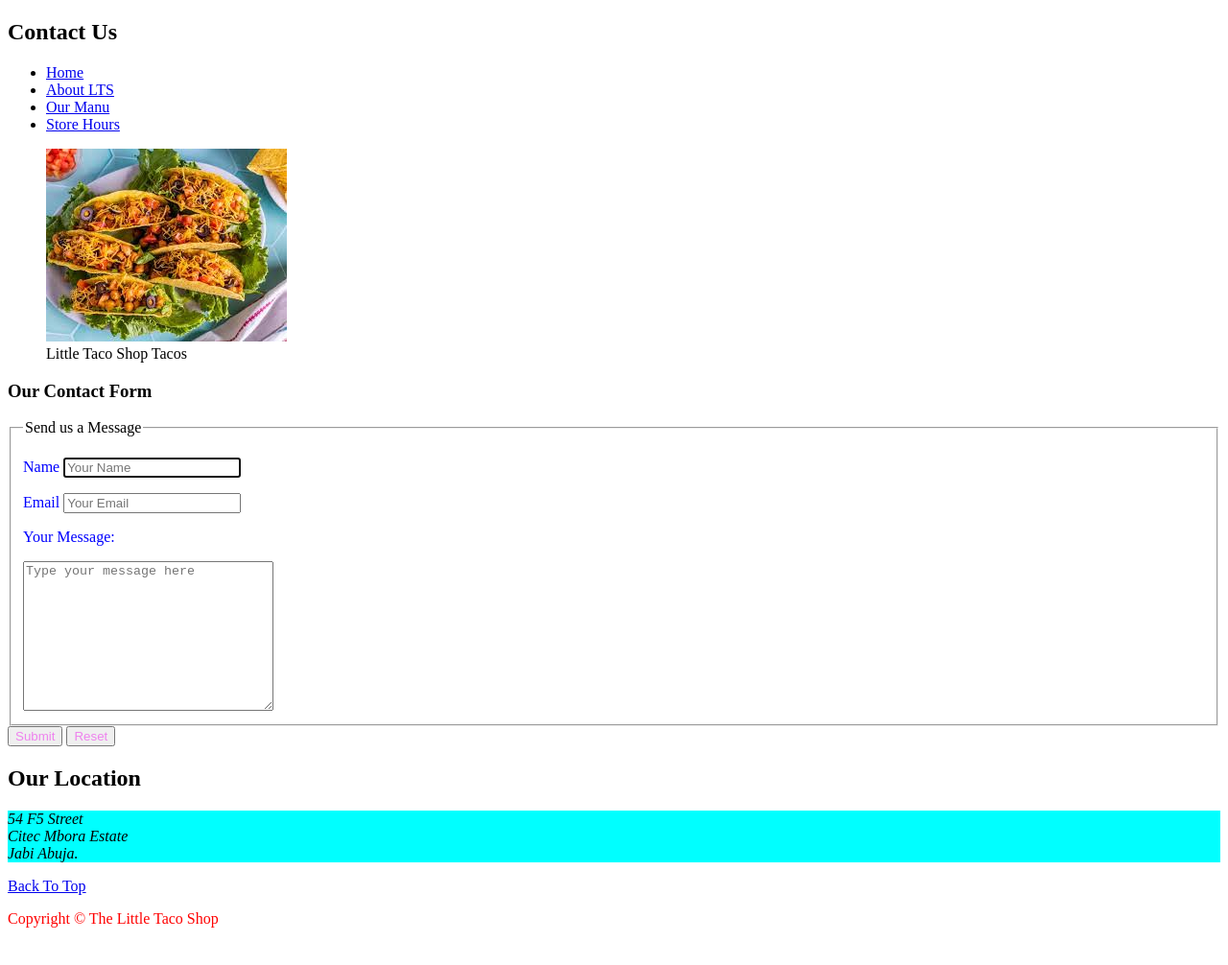
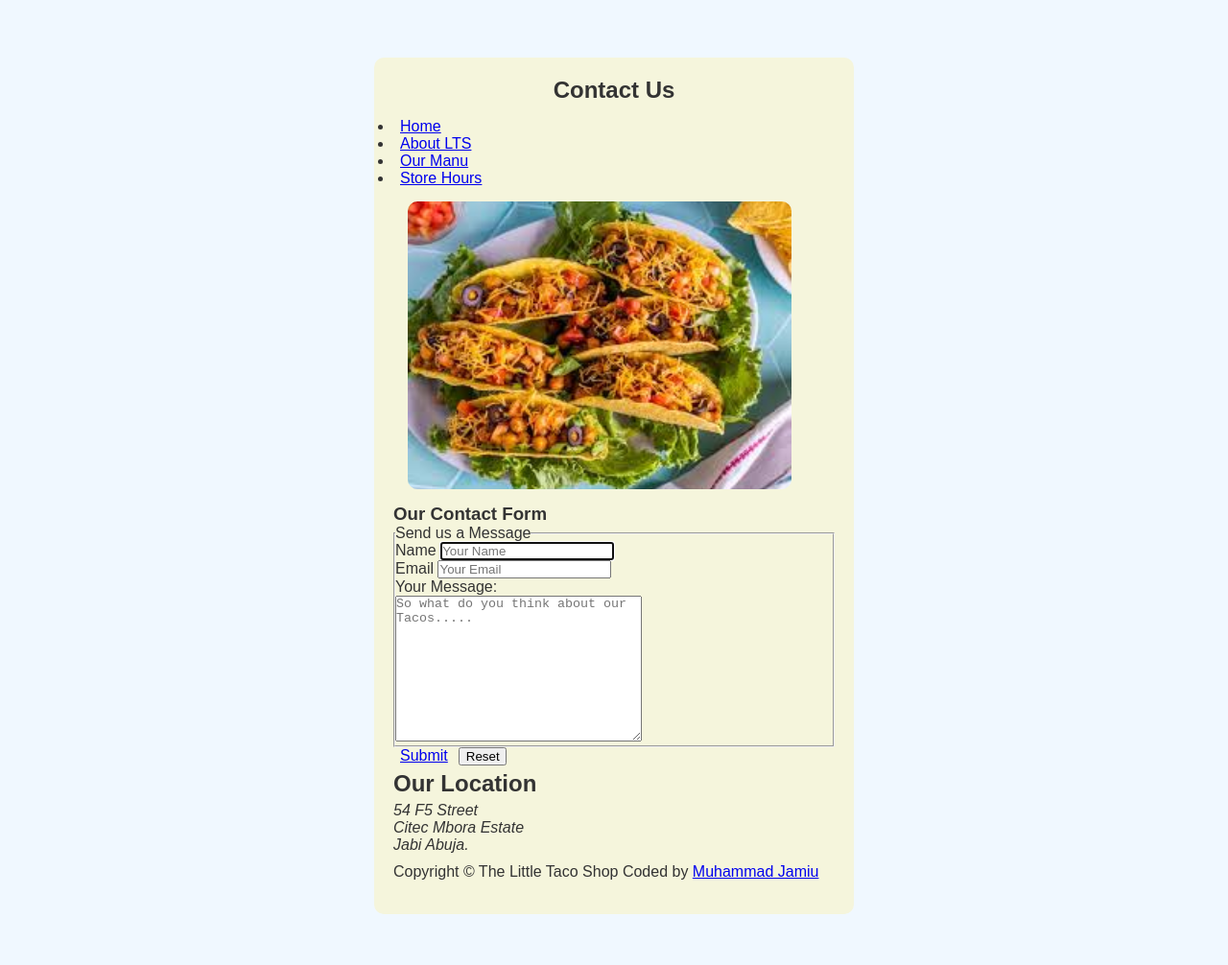
Before and after one commit to jamiuTheDev/Little-Taco-Shop, a plain HTML site: page contact.html in a window 1280 px wide. Shown: the whole page at 96% size. Before the commit the page ends 983 px from the top, so only its background shows below. Drawn offline with Linux system fonts and the light colour scheme.

Commit message:
'added new style'

```diff
--- a/contact.html
+++ b/contact.html
@@ -7,33 +7,33 @@
     <title>Contact Us</title>
 
     <link rel="icon" href="img/taco.icon.jpg" type="image/x-icon">
-    <link rel="stylesheet" href="style.css">
+    <link rel="stylesheet" href="./style.css">
 
 </head>
 <body>
-    <h2>Contact Us</h2>
+    <div class="tact">
+    <h2 class="taco">Contact Us</h2>
 
     <header>
         <nav>
             <ul>
                 <li>
-                    <a href="/index.html">Home</a>
+                    <a href="/index.html" class="links">Home</a>
                 </li>
                 <li>
-                    <a href="/index.html#LTS">About LTS</a>
+                    <a href="/index.html#LTS" class="links">About LTS</a>
                 </li>
                 <li>
-                    <a href="/index.html#menu">Our Manu</a>
+                    <a href="/index.html#menu" class="links">Our Manu</a>
                 </li>
                 <li>
-                    <a href="/hours.html">Store Hours</a>
+                    <a href="/hours.html" class="links">Store Hours</a>
                 </li>
             </ul>
         </nav>
     </header>
     <figure>
-    <img src="./img/taco-salad.jpg" alt="This is Great" loading="lazy">
-    <figcaption>Little Taco Shop Tacos</figcaption>
+    <img src="./img/taco-salad.jpg" alt="This is Great" title="Little Taco Shop Tacos" loading="lazy">
     </figure>
     <h3>Our Contact Form</h3>
 
@@ -49,34 +49,32 @@
                 <input type="text" name="email" id="email" placeholder="Your Email" autocomplete="on" required autofocus >
             </p>
             <p>Your Message:</p>
-            <textarea name="message" id="message" cols="30" rows="10" placeholder="Type your message here"></textarea>
+            <textarea name="message" id="message" cols="30" rows="10" placeholder="So what do you think about our Tacos....."></textarea>
             <br>
         </fieldset>
-            <button type="submit">Submit</button>
-            <button type="reset">Reset</button>
+        <a href="/submit.html" class="submit">Submit</a>
+            <!-- <button type="send">Submit</button> -->
+            <button type="reset" class="reset">Reset</button>
     </form>
             <p>
 
             </p>
-            <h2>Our Location</h2>
+            <h2 class="location">Our Location</h2>
             <p>
 
             </p>
 
-            <address>54 F5 Street<br>
+            <address class="address">54 F5 Street<br>
                 Citec Mbora Estate <br>
                 Jabi Abuja.
             </address>
-            <p>
 
-            </p>
-
-            <a href="#">Back To Top</a>
-            <p>
             <footer>
                 Copyright &copy; The Little Taco Shop
+                Coded by <a href="#">Muhammad Jamiu</a>
             </footer>
-            </p>
+
+        </div>
 
 </body>
 
--- a/style.css
+++ b/style.css
@@ -1,34 +1,120 @@
-html{
-    font-size: 15;
+*{
+    margin: 0;
+    padding: 0;
+    box-sizing: border-box;
 }
 
-p {
-    color: blue;
+body{
+    background-color: #f0f8ff;
+    font-family: Arial, sans-serif;
+    color: #333;
+    display: flex;
+    flex-direction: column;
+    align-items: center;
+    justify-content: center;
+    min-height: 100vh;
 }
 
-dl {
-    background-color: coral;
+.card {
+    background-color: #f5f5dc;
+    padding: 20px;
+    border-radius: 10px;
+    margin-top: 60px;
+    margin-bottom: 60px;
+    width: 100%;
+    max-width: 500px;
 }
 
-dt {
-    background-color: cadetblue;
+.links{
+    padding: 7px;
+    list-style-type: square;
 }
 
-footer {
-    color:red;
+.links:hover{
+    color: #fff;
 }
 
-button {
-    color: violet;
+.taco{
+    margin-bottom: 15px;
+    text-align: center;
 }
 
-address {
-    background-color: aqua;
+img{
+    margin: 15px;
+    border-radius: 10px ;
+    object-fit: cover;
+    width: 400px;
+    height: 300px;
+    display: flex;
+    justify-content: center;
+    flex-direction: column;
+    align-items: center;
 }
 
+.lts{
+    margin-bottom: 10px;
+    margin-left: 5px;
+}
+
+.trivia{
+    margin-bottom: 10px;
+    margin-left: 5px;
+}
+
+
 table, tr, th, td, caption{
-    border: 1px solid #8b4040;
+    background-color: #fffaf0;
+    border: 1px solid #ddd;
     font-family: 'Courier New', Courier, monospace;
     border-collapse: collapse;
     padding: 0.5rem;
+    margin-bottom: 5px;
 }
+
+.menu{
+    margin-left: 50px
+}
+
+.top{
+    margin-top: 7px;
+}
+
+.time{
+    margin-top: 5px;
+    margin-bottom:7px ;
+}
+
+.tact{
+    background-color: #f5f5dc;
+    padding: 20px;
+    border-radius: 10px;
+    margin-top: 60px;
+    margin-bottom: 60px;
+    width: 100%;
+    max-width: 500px;
+}
+
+.submit{
+    margin: 7px;
+}
+
+.reset{
+    width: 50px;
+}
+
+.submit:hover{
+    color: #fff;
+}
+
+.location{
+    margin-top: 5px;
+    margin-bottom: 5px;
+}
+
+.address{
+    margin-bottom: 10px;
+}
+
+footer{
+    margin-bottom: 15px;
+}
```
Also changed, not shown: hours.html (+11 -22 lines), index.html (+18 -21 lines), submit.html (added, +13 -0 lines).
